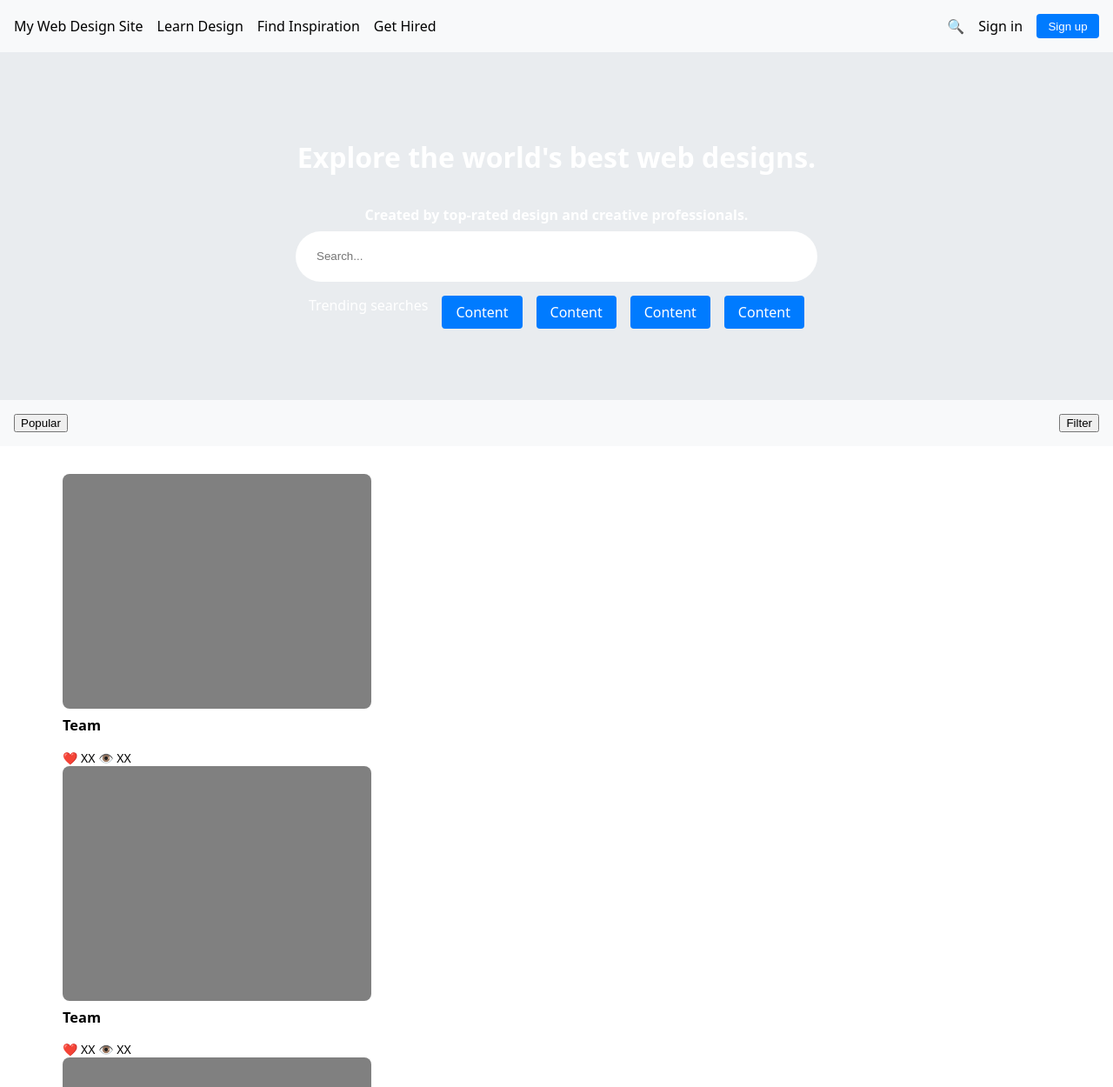
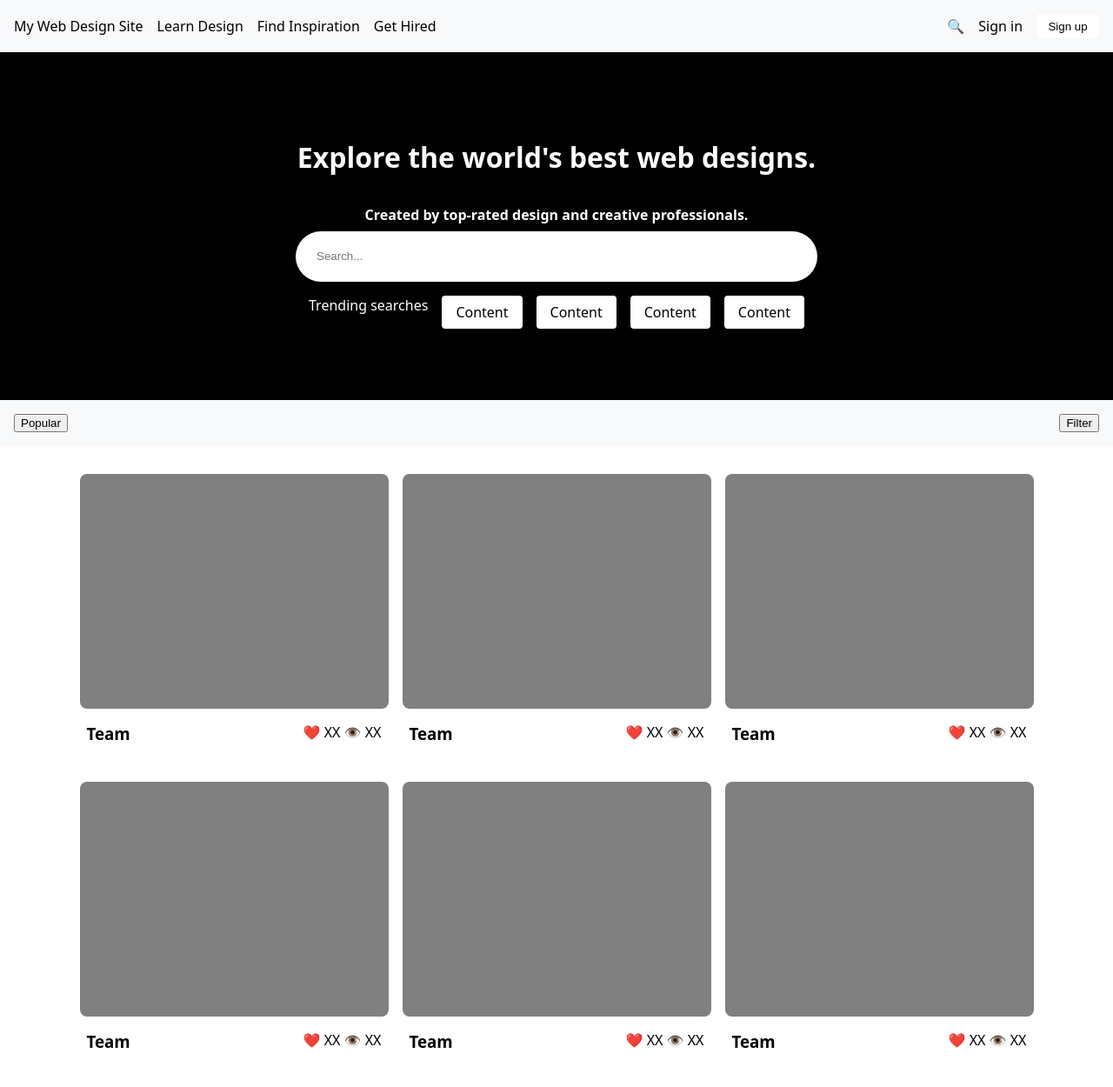
Before and after one commit to WaleedRobertson/flexbox-lab, a plain HTML site: page css/index.html in a window 1280 px wide. Shown: the top 1250 px of the page at 87% size. Drawn offline with Linux system fonts and the light colour scheme.

Commit message:
lab complete

```diff
--- a/css/style.css
+++ b/css/style.css
@@ -52,8 +52,12 @@
   }
 
   main {
-    background-color: white;
-    padding: 32px 72px;
+    display: flex;
+    flex-wrap: wrap;
+    justify-content: center;
+    gap: 1em;
+    padding: 2em;
+    background-color: #ffffff;
   }
 
   nav button {
@@ -72,8 +76,19 @@
     border-radius: 8px;
   }
 
+
+
+
+  /* .card-footer {
+    font-size: 14px;
+  } */
+
   .card-footer {
-    font-size: 14px;
+    display: flex;
+    justify-content: space-between;
+    width: 100%;
+    padding: 0.5em;
+    background-color: #ffffff;
   }
 
   .card-footer * {
@@ -120,8 +135,8 @@
 
   #actions button {
     padding: 0.5em 1em;
-    background-color: #007bff;
-    color: white;
+    background-color: #ffffff;
+    color: rgb(0, 0, 0);
     border: none;
     border-radius: 4px;
     cursor: pointer;
@@ -133,7 +148,7 @@
     justify-content: center;
     align-items: center;
     padding: 2em;
-    background-color: #e9ecef;
+    background-color: #000000;
     text-align: center;
   }
 
@@ -171,8 +186,8 @@
 }
 
 #trending p {
-  background-color: #007bff;
-  color: white;
+  background-color: #ffffff;
+  color: rgb(0, 0, 0);
   padding: 0.5em 1em;
   border-radius: 4px;
 }
```
